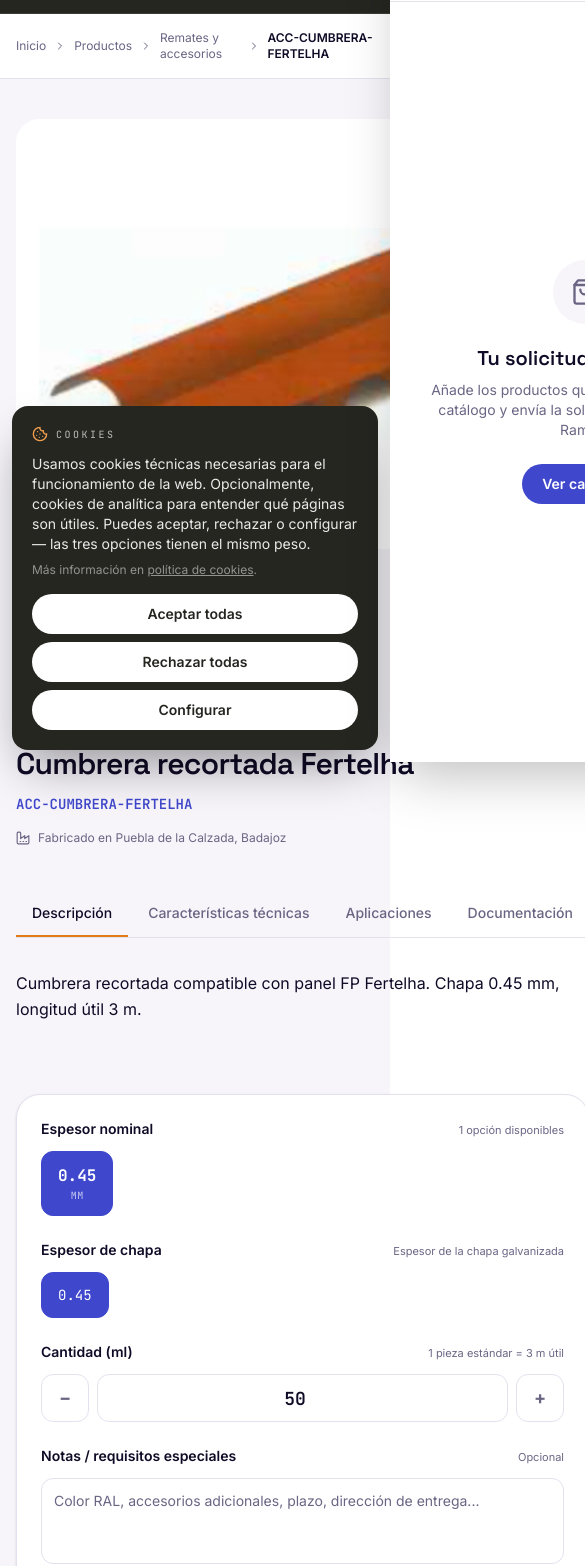
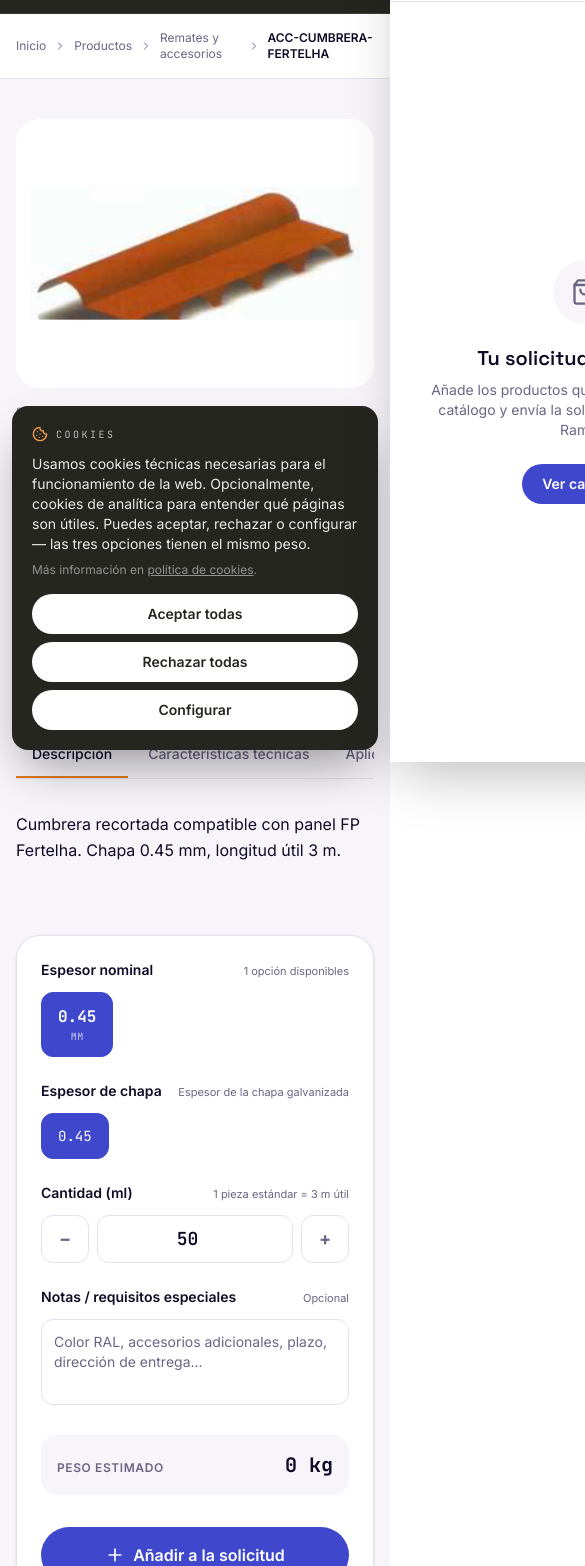
Before and after one commit to Andreh33/paneles, a Next.js app: page /productos/acc-cumbrera-fertelha in a window 390 px wide. Shown: the part 82-1648 px from the top of the page, 585 px wide, since content can reach past the window. Built offline with nearby package versions, Linux system fonts and the light colour scheme.

Commit message:
fix: corrige desbordamientos moviles en catalogo y productos

```diff
--- a/app/(marketing)/productos/[slug]/page.tsx
+++ b/app/(marketing)/productos/[slug]/page.tsx
@@ -119,9 +119,9 @@
       {/* Layout principal: 60/40 desktop */}
       <section className="bg-[var(--color-surface)]">
         <div className="mx-auto max-w-7xl px-4 py-10 md:px-8 md:py-14 lg:py-16">
-          <div className="grid gap-10 lg:grid-cols-[1.5fr_1fr] lg:gap-14">
+          <div className="grid grid-cols-1 gap-10 lg:grid-cols-[minmax(0,1.5fr)_minmax(0,1fr)] lg:gap-14">
             {/* Columna izquierda */}
-            <div className="space-y-10">
+            <div className="min-w-0 space-y-10">
               {/* Galería + selector de colores (si aplica) */}
               <ProductGallery product={product} />
 
@@ -135,7 +135,7 @@
             </div>
 
             {/* Columna derecha — sticky */}
-            <aside className="lg:sticky lg:top-24 lg:self-start">
+            <aside className="min-w-0 lg:sticky lg:top-24 lg:self-start">
               <div className="hidden lg:mb-6 lg:block">
                 <ProductHeading product={product} categoryLabel={categoryLabel} as="p" />
               </div>
--- a/app/(marketing)/productos/page.tsx
+++ b/app/(marketing)/productos/page.tsx
@@ -73,12 +73,12 @@
       {/* Listado */}
       <section className="bg-[var(--color-surface)]">
         <div className="mx-auto max-w-7xl px-4 py-12 md:px-8 md:py-16">
-          <div className="grid gap-8 lg:grid-cols-[260px_1fr]">
+          <div className="grid grid-cols-1 gap-8 lg:grid-cols-[260px_minmax(0,1fr)]">
             <Suspense fallback={<FiltersSkeleton />}>
               <ProductFilters availableEspesores={allEspesores} />
             </Suspense>
 
-            <div>
+            <div className="min-w-0">
               <div className="mb-6 flex items-end justify-between">
                 <p
                   className="text-sm text-[var(--color-muted)]"
@@ -109,9 +109,9 @@
       {/* Texto SEO: gamas y servicio */}
       <section className="bg-[var(--color-surface)]">
         <div className="mx-auto max-w-7xl px-4 pb-16 md:px-8 md:pb-20">
-          <div className="grid gap-12 lg:grid-cols-[260px_1fr]">
+          <div className="grid grid-cols-1 gap-12 lg:grid-cols-[260px_minmax(0,1fr)]">
             <div aria-hidden className="hidden lg:block" />
-            <div className="max-w-3xl">
+            <div className="min-w-0 max-w-3xl">
               <p className="font-mono text-xs uppercase tracking-[0.3em] text-[var(--color-muted)]">
                 Venta directa de fábrica
               </p>
--- a/components/cart/CartDrawer.tsx
+++ b/components/cart/CartDrawer.tsx
@@ -312,11 +312,11 @@
 
   return (
     <li className="flex gap-3 rounded-2xl border border-[var(--color-border)] p-3">
-      <div className="relative h-20 w-20 shrink-0 overflow-hidden rounded-xl bg-white">
+      <div className="relative h-16 w-16 shrink-0 overflow-hidden rounded-xl bg-white sm:h-20 sm:w-20">
         {product && <ProductImage product={product} sizes="80px" />}
       </div>
 
-      <div className="flex flex-1 flex-col gap-2">
+      <div className="flex min-w-0 flex-1 flex-col gap-2">
         <div className="flex items-start justify-between gap-2">
           <div className="min-w-0">
             <p className="truncate text-sm font-semibold text-[var(--color-text)]">
@@ -336,7 +336,7 @@
             type="button"
             onClick={onRemove}
             aria-label={`Eliminar ${item.productName}`}
-            className="inline-flex h-7 w-7 items-center justify-center rounded-full text-[var(--color-muted)] hover:bg-[var(--color-surface)] hover:text-[var(--color-text)]"
+            className="inline-flex h-7 w-7 shrink-0 items-center justify-center rounded-full text-[var(--color-muted)] hover:bg-[var(--color-surface)] hover:text-[var(--color-text)]"
           >
             <Trash2 className="h-3.5 w-3.5" />
           </button>
--- a/components/product/ProductConfigurator.tsx
+++ b/components/product/ProductConfigurator.tsx
@@ -172,7 +172,7 @@
             type="button"
             aria-label="Reducir cantidad"
             onClick={() => setCantidad((c) => Math.max(1, c - 10))}
-            className="h-12 w-12 rounded-xl border border-[var(--color-border)] text-lg font-bold text-[var(--color-muted)] hover:border-[var(--color-primary)] hover:text-[var(--color-primary)]"
+            className="h-12 w-12 shrink-0 rounded-xl border border-[var(--color-border)] text-lg font-bold text-[var(--color-muted)] hover:border-[var(--color-primary)] hover:text-[var(--color-primary)]"
           >
             −
           </button>
@@ -182,14 +182,14 @@
             step={1}
             value={cantidad}
             onChange={(e) => setCantidad(Math.max(1, Number(e.target.value) || 1))}
-            className="h-12 flex-1 rounded-xl border border-[var(--color-border)] bg-white px-4 text-center font-mono text-lg font-semibold focus:border-[var(--color-primary)] focus:outline-none"
+            className="h-12 w-0 min-w-0 flex-1 rounded-xl border border-[var(--color-border)] bg-white px-4 text-center font-mono text-lg font-semibold focus:border-[var(--color-primary)] focus:outline-none"
             aria-label={`Cantidad en ${unidadLabel}`}
           />
           <button
             type="button"
             aria-label="Aumentar cantidad"
             onClick={() => setCantidad((c) => c + 10)}
-            className="h-12 w-12 rounded-xl border border-[var(--color-border)] text-lg font-bold text-[var(--color-muted)] hover:border-[var(--color-primary)] hover:text-[var(--color-primary)]"
+            className="h-12 w-12 shrink-0 rounded-xl border border-[var(--color-border)] text-lg font-bold text-[var(--color-muted)] hover:border-[var(--color-primary)] hover:text-[var(--color-primary)]"
           >
             +
           </button>
@@ -227,7 +227,7 @@
 
       {/* Resumen peso + alerta camión */}
       <div className="rounded-2xl bg-[var(--color-surface)] p-4">
-        <div className="flex items-baseline justify-between">
+        <div className="flex flex-wrap items-baseline justify-between gap-x-3 gap-y-1">
           <span className="text-xs font-semibold uppercase tracking-wider text-[var(--color-muted)]">
             Peso estimado
           </span>
```
